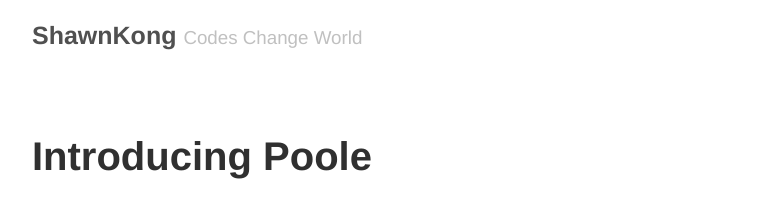
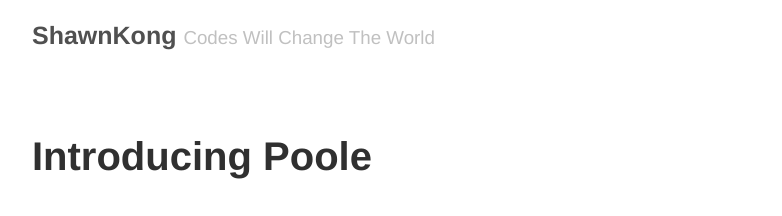
Before and after one commit to shawnkong/shawnkong.github.io, a Jekyll site: the page built from index.html, in a window 1280 px wide. Shown: the top 216 px of the page, without its empty margins (248-1030 px from the left). Built offline with Jekyll 4.4.1, drawn with Linux system fonts in a browser that asks for light colours; Markdown is read by kramdown in place of the engine named in the settings; the list of posts is cut into pages by our own code.

Commit message:
modify config

```diff
--- a/_config.yml
+++ b/_config.yml
@@ -7,7 +7,7 @@
 
 # Setup
 title:            ShawnKong
-tagline:          Codes Change World
+tagline:          Codes Will Change The World
 url:              http://getpoole.com
 paginate:         1
 baseurl:          /
```
